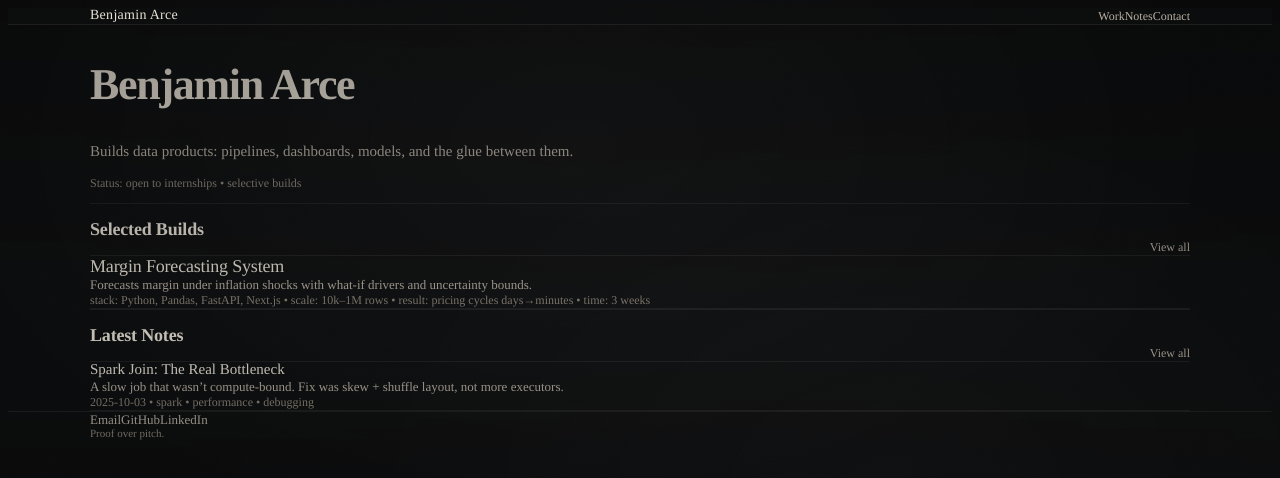
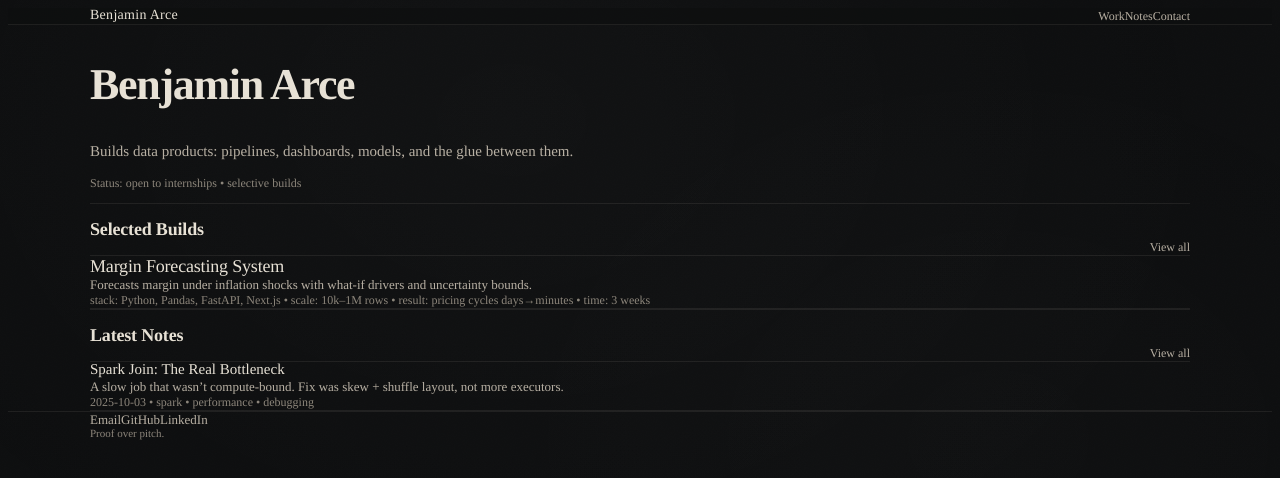
Before and after one commit to benjaminarce-cloud/arcev2-portfolio, a Next.js app: page / in a window 1280 px wide. Shown: the top 478 px of the page. Built offline with nearby package versions, Linux system fonts and the light colour scheme.

Commit message:
Update globals.css

```diff
--- a/src/app/globals.css
+++ b/src/app/globals.css
@@ -34,12 +34,10 @@ body {
   inset: 0;
   pointer-events: none;
   background:
-    radial-gradient(1100px 700px at 45% 18%, rgba(255,255,255,0.030), transparent 60%),
-    radial-gradient(900px 650px at 70% 62%, rgba(255,255,255,0.018), transparent 62%),
-    radial-gradient(1600px 1200px at 50% 50%, rgba(0,0,0,0.0) 52%, rgba(0,0,0,0.60) 100%),
-    linear-gradient(to bottom, rgba(0,0,0,0.35), rgba(0,0,0,0.15) 40%, rgba(0,0,0,0.35));
+    radial-gradient(1200px 900px at 40% 15%, rgba(255,255,255,0.020), transparent 62%),
+    radial-gradient(900px 700px at 78% 55%, rgba(255,255,255,0.012), transparent 60%),
+    radial-gradient(1600px 1200px at 50% 50%, rgba(0,0,0,0.0) 58%, rgba(0,0,0,0.52) 100%);
 }
-
 .tux-grain {
   position: fixed;
   inset: 0;
```
